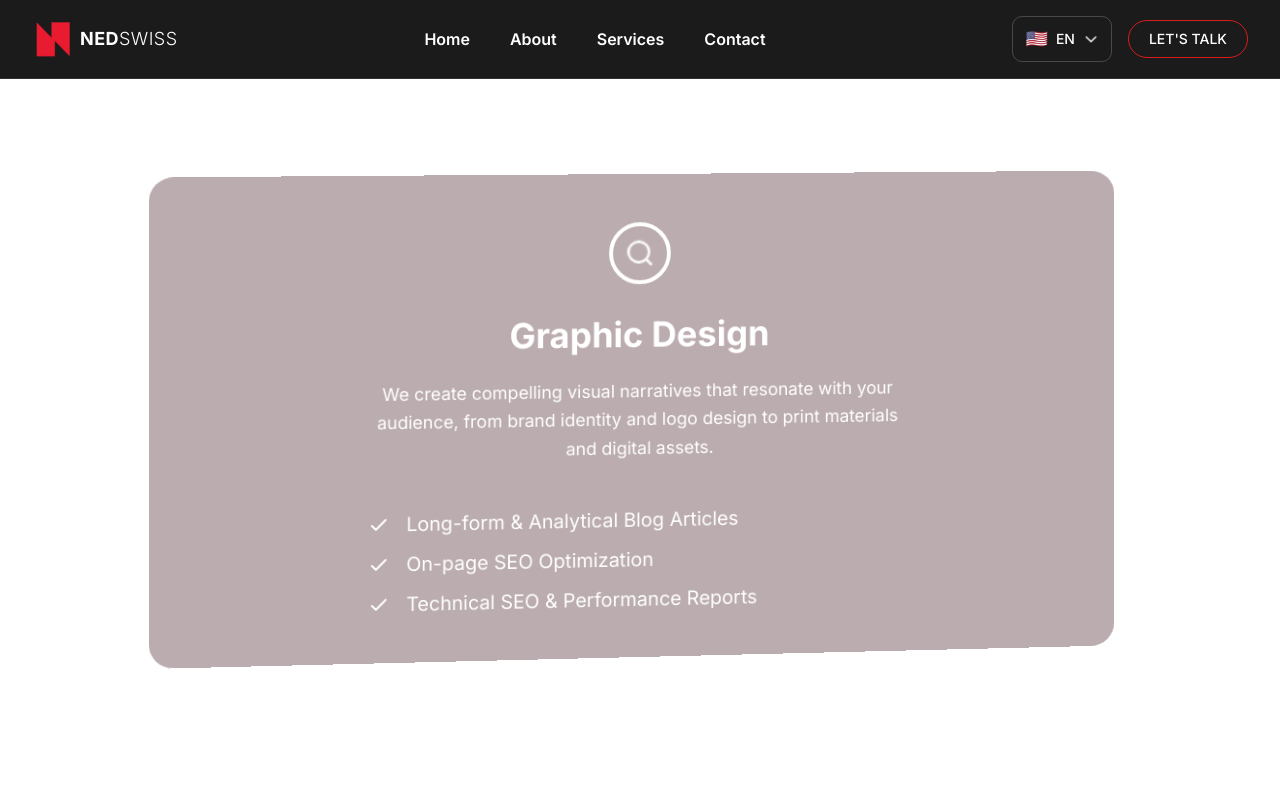
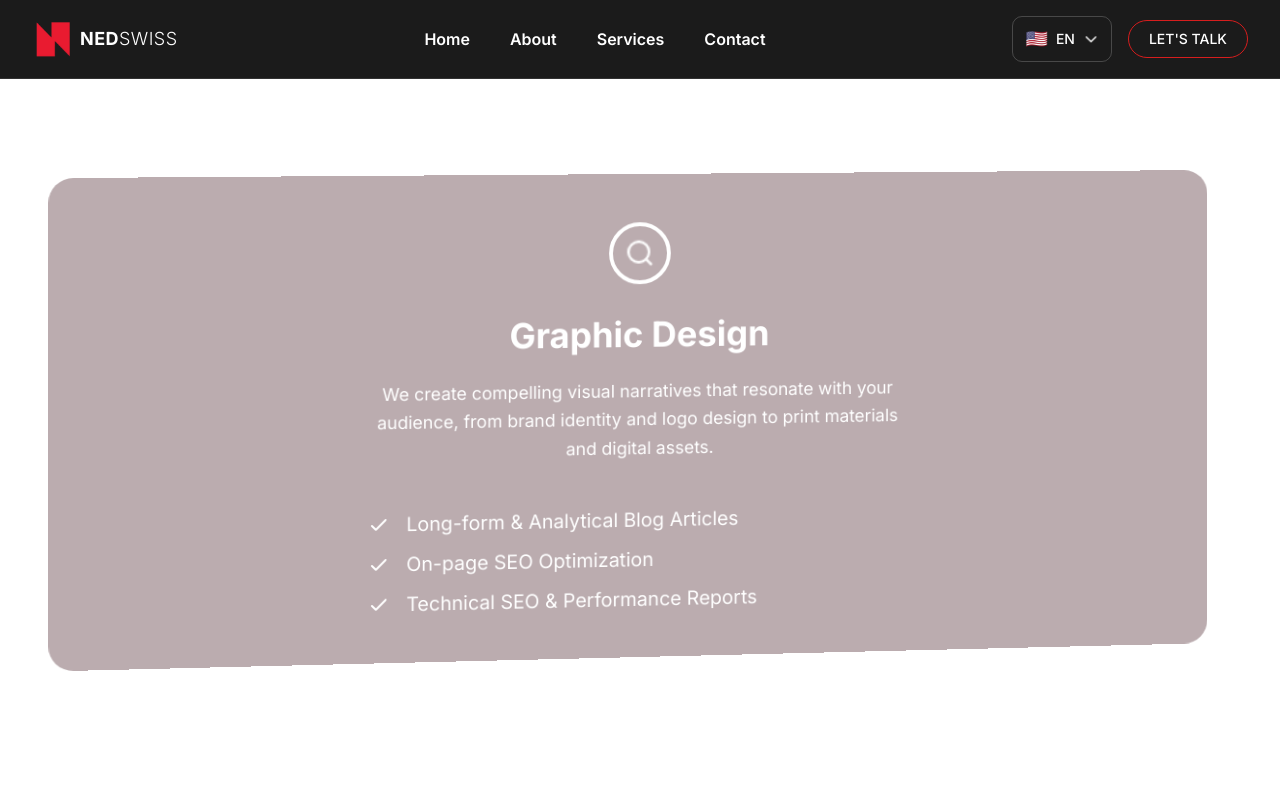
Before and after one commit to Zahrannnn/nedswiss, a Next.js app: page /en/services-demo in a window 1280 px wide. Shown: the top 800 px of the page. Built offline with nearby package versions, Linux system fonts and the light colour scheme.

Commit message:
Update index.jsx

```diff
--- a/components/CardsStack/index.jsx
+++ b/components/CardsStack/index.jsx
@@ -29,10 +29,10 @@ const Card = ({i, title, description, src, url, color, progress, range, targetSc
         }}
         className="flex flex-col relative
                    h-[400px] w-full max-w-[350px]
-                   sm:h-[450px] sm:max-w-[450px]
-                   md:h-[500px] md:max-w-[600px]
-                   lg:h-[500px] lg:max-w-[800px]
-                   xl:h-[500px] xl:max-w-[1000px]
+                   sm:h-[450px] sm:max-w-[600px]
+                   md:h-[500px] md:max-w-[800px]
+                   lg:h-[500px] lg:max-w-[1000px]
+                   xl:h-[500px] xl:max-w-[1200px]
                    rounded-[15px] sm:rounded-[20px] lg:rounded-[25px]
                    p-4 sm:p-6 md:p-8 lg:p-12 xl:p-[50px]
                    origin-top"
```
